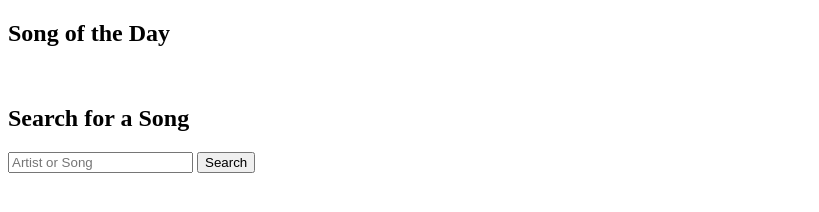
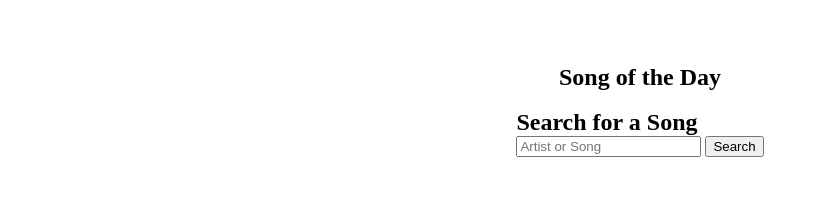
Before and after one commit to Obi815/song-of-the-day-, a website: page index.html in a window 1280 px wide. Shown: the whole page, without its empty margins (0-819 px from the left). Drawn offline with Linux system fonts and the light colour scheme; no server answers.

Commit message:
added some styling to page

```diff
--- a/assets/main.js
+++ b/assets/main.js
@@ -71,7 +71,7 @@ artistInput.addEventListener('keydown', function(e){
 async function songSearch() {
     const query = document.getElementById('artistName').value; //Artist Input value set to query
 
-    const res = await fetch(`https://itunes.apple.com/search?term=${encodeURIComponent(query)}&entity=song`);
+    const res = await fetch(`https://itunes.apple.com/search?term=${encodeURIComponent(query)}&entity=song&limit=10`);
     const data = await res.json()
     console.log(data)
 
--- a/index.html
+++ b/index.html
@@ -3,6 +3,7 @@
 <head>
     <meta charset="UTF-8">
     <meta name="viewport" content="width=device-width, initial-scale=1.0">
+    <link rel="stylesheet" href="./style.css">
     <title>Song of Day</title>
 </head>
 <body>
--- a/style.css
+++ b/style.css
@@ -0,0 +1,16 @@
+*{
+    margin: 0;
+}
+
+body{
+    display: flex;
+    flex-direction: column;
+    justify-content: center;
+    align-items: center;
+    width: 100%;
+    margin: 4rem auto;
+    /* padding-top: ;  */
+    font-family: 'Quantico';
+    font-size: 16px;
+
+}
```
